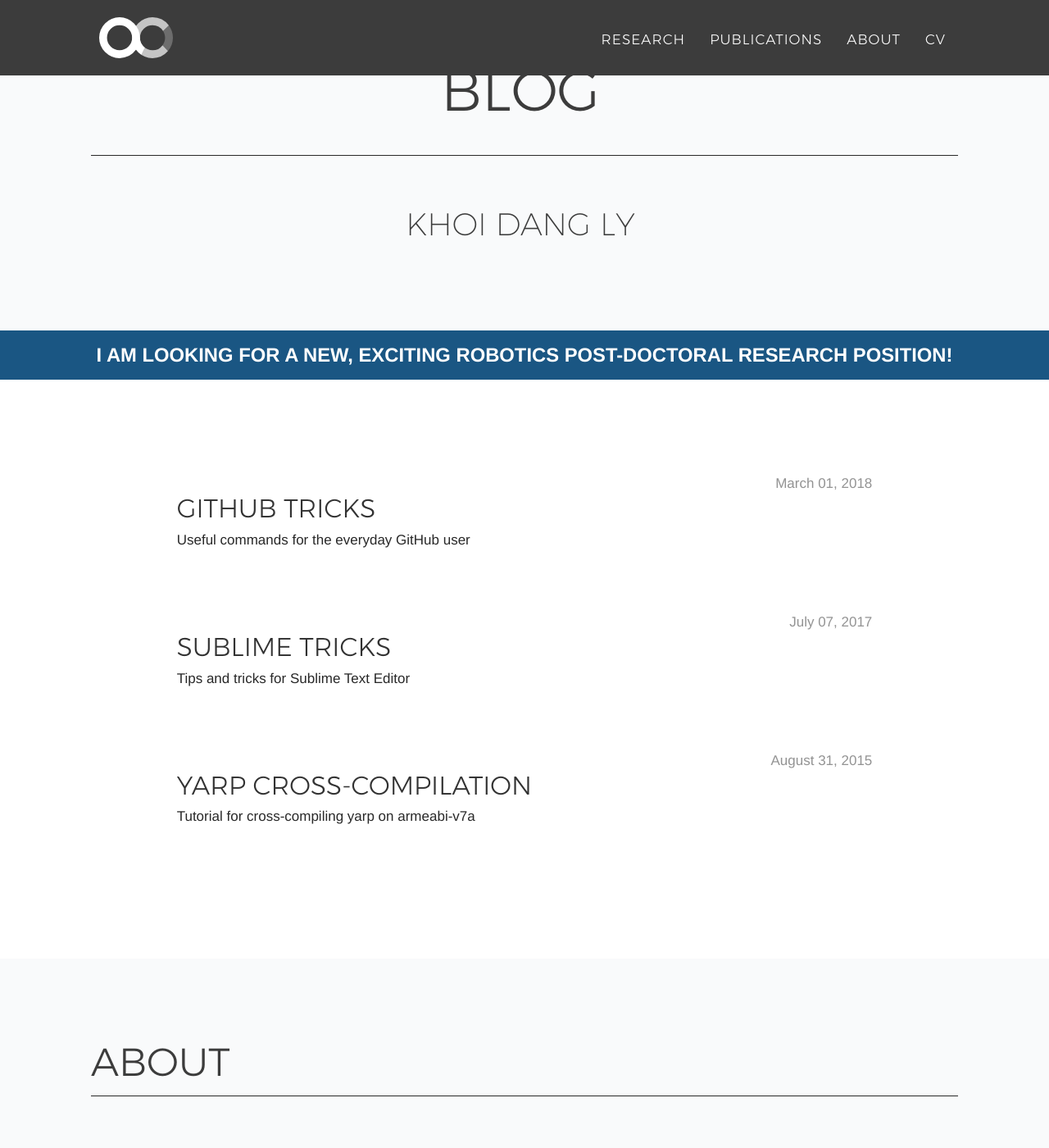
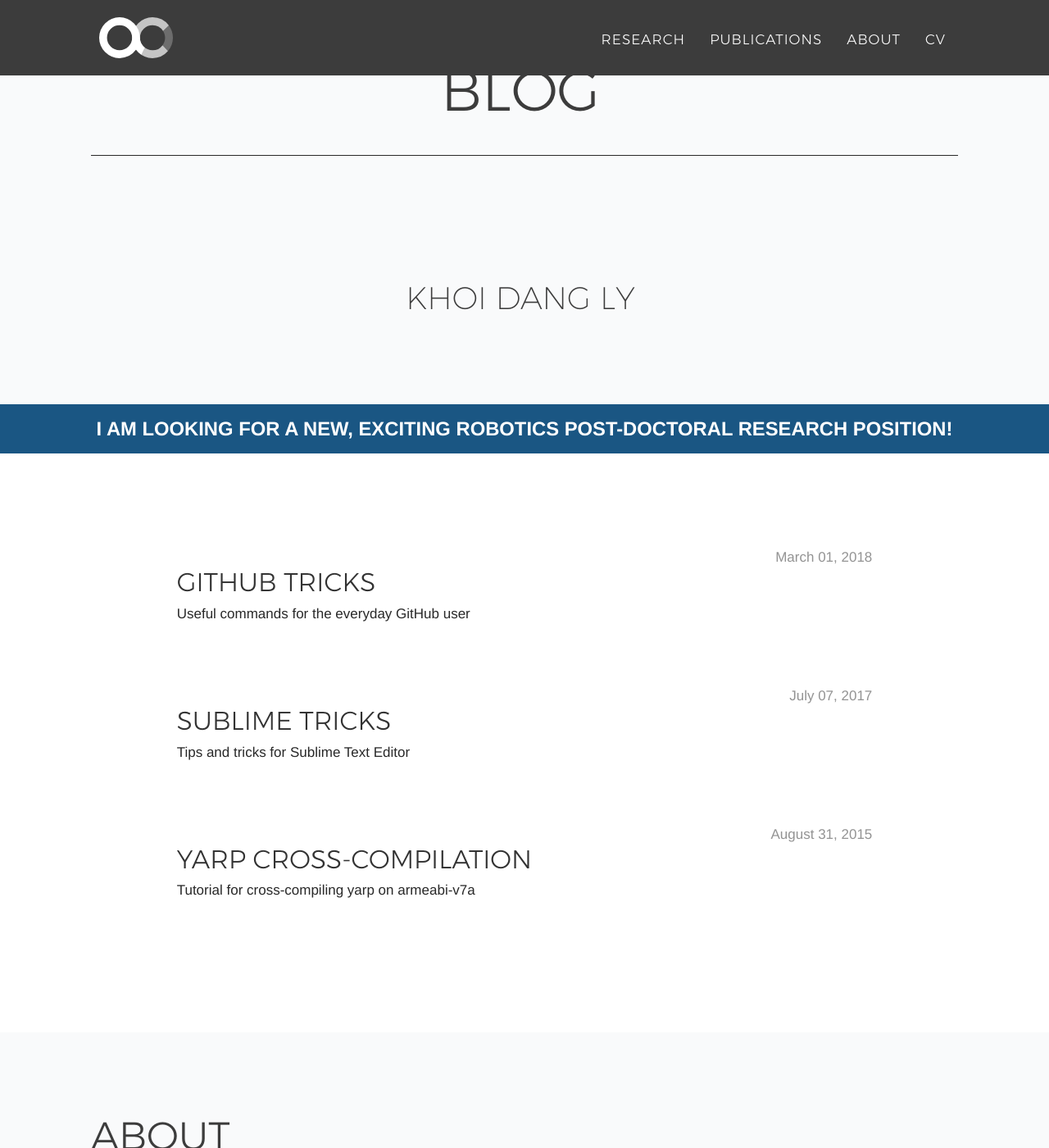
Before and after one commit to KhoiDLy/KhoiDLy.github.io, a Jekyll site: the page built from blog.html, in a window 1280 px wide and 1400 px high, scrolled down 399 px. Shown: the whole window at 82% size. Built offline with Jekyll 4.4.1, drawn with Linux system fonts in a browser that asks for light colours; nearby versions of some CDN libraries; some web fonts are replaced.

Commit message:
Update main.css

```diff
--- a/_includes/css/main.css
+++ b/_includes/css/main.css
@@ -185,7 +185,7 @@ hr {
 
 hr.separating-line {
     margin: 15px auto 60px;
-    height: 10px;
+    height: 100px;
     padding: 0;
     /*max-width: 250px;*/
     border: 0;
```
